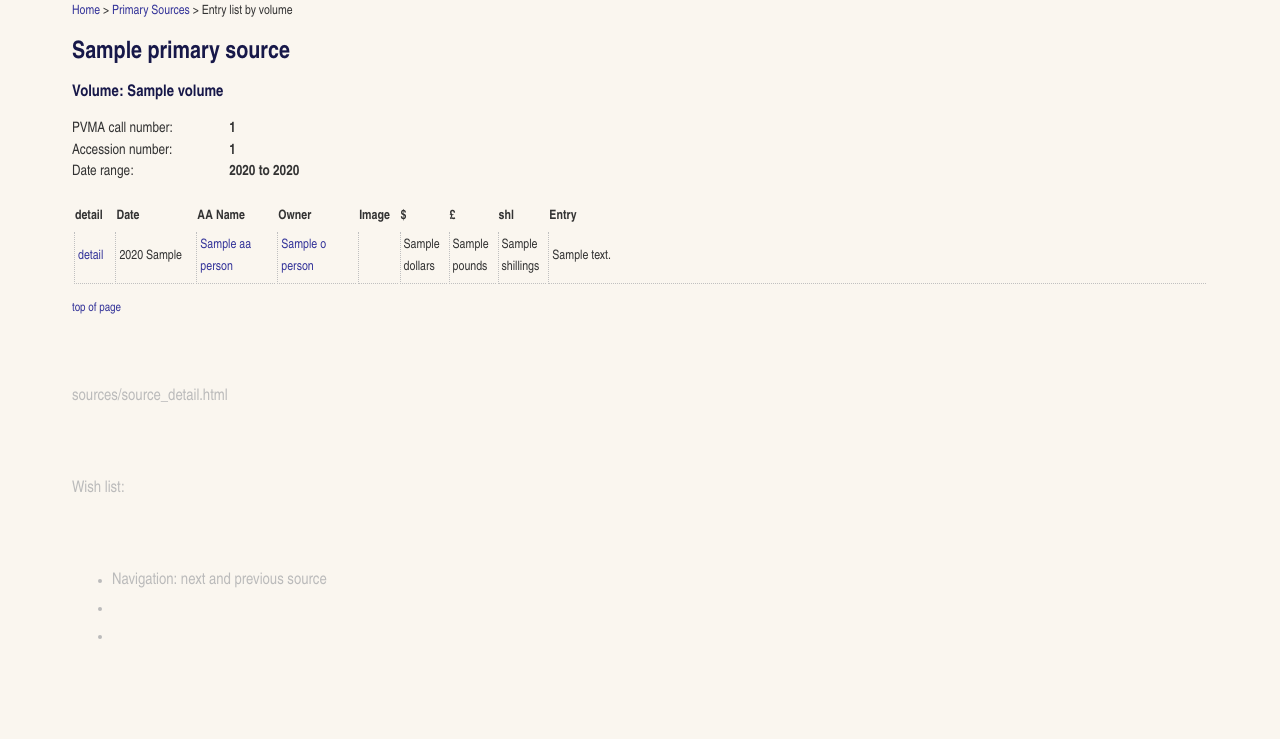
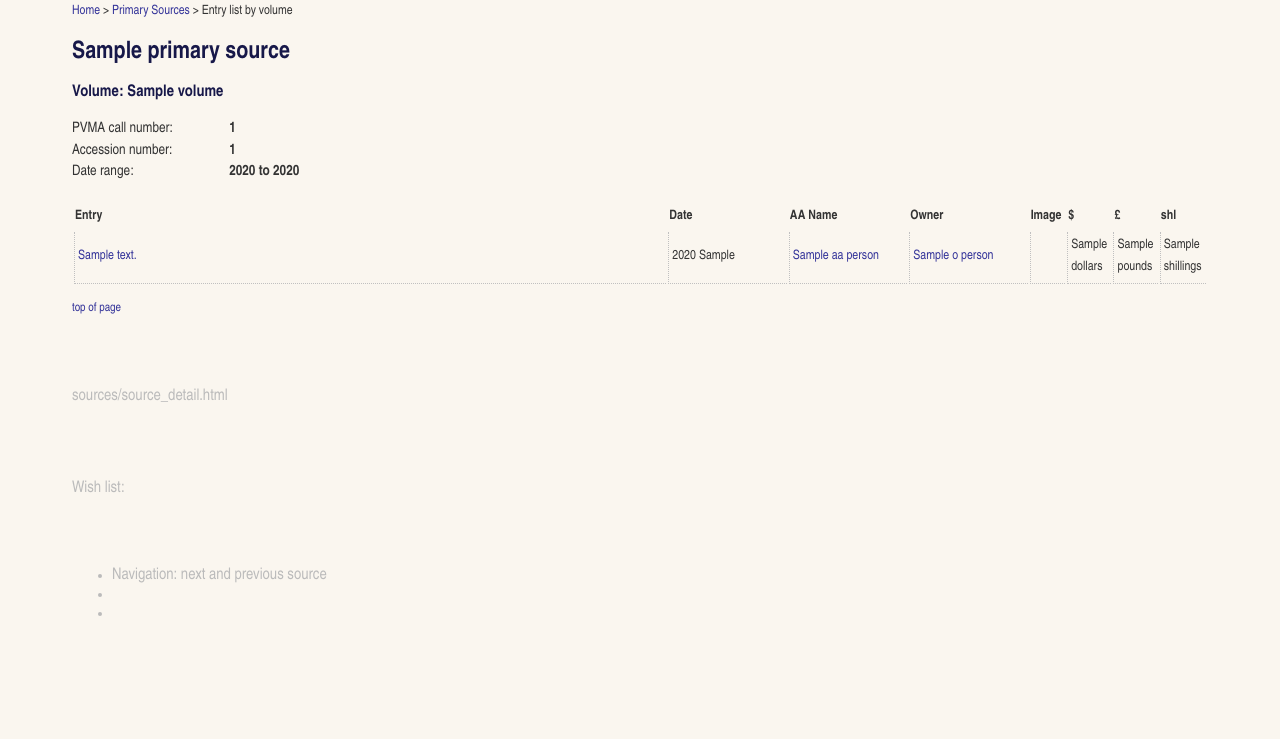
Before and after one commit to DigitalGizmo/aane_project, a Django app: template aane/templates/sources/volume_detail.html in a window 1280 px wide. Shown: the part 128-867 px from the top of the page. After the commit the page ends 744 px from the top, so only its background shows below. Run offline with Django 3.2, Linux system fonts and the light colour scheme; the template is opened without the code that fills it: most values are stand-ins (such as "Sample title", 1, 10 or a date in 2020).

Commit message:
move key items to left as link

```diff
--- a/aane/local_static/common/aane_style.css
+++ b/aane/local_static/common/aane_style.css
@@ -16,7 +16,9 @@ h3	{	font-size: 100%;	}
 ul.horiz li	{float: left; margin-right: 2em;}
 
 /*style for basic text elements*/
-p, li, blockquote {	font-size: 1em; line-height: 1.75em;	}
+p, blockquote {	font-size: 1em; line-height: 1.75em;	}
+li {	font-size: 1em; line-height: 1.2em;	}
+
 table, th, td, dl {	font-size: .9em; line-height: 1.75em;	}
 
 table 	{ width: 100%;	}
@@ -68,3 +70,7 @@ nav ul	{
 	border:2px solid darkred;
 	z-index: 1;
 }
+
+.source-volumes {
+	line-height: 1.2em;
+}
--- a/aane/templates/sources/entry_detail.html
+++ b/aane/templates/sources/entry_detail.html
@@ -75,10 +75,10 @@
 			src="https://img.americancenturies.org/iiif/3/aane|{{ sourceentry.image_name }}.jp2/full/,1200/0/default.jpg"
 			alt="{{ sourceentry.image_name }}"
 		/>
-		<div
+		{% comment %} <div
 			class="box-hilite"
 			style="left:{{ view_percent_left }}%;top:{{ view_percent_top }}%;width:{{ view_percent_width }}%;height:{{ view_percent_height }}%;"
-		></div>
+		></div> {% endcomment %}
 	</div>
 
 {% endblock content %}
--- a/aane/templates/sources/volume_detail.html
+++ b/aane/templates/sources/volume_detail.html
@@ -27,7 +27,8 @@
 	<table>
 		<tr>
 			<!-- <th>Edit</th> -->
-			<th>detail</th>
+			{% comment %} <th>detail</th> {% endcomment %}
+			<th>Entry</th>
 			<th>Date</th>
 			<th>AA Name</th>
 			<th>Owner</th>
@@ -35,18 +36,20 @@
 			<th>$</th>
 			<th>&pound;</th>
 			<th>shl</th>
-			<th>Entry</th>
 		</tr>
 		{% for entry in volume.sourceentry_set.all %}
 		<tr>
 			<!-- <td><a href="{ url 'sources:entry_update' entry.id }">edit</a></td> -->
 			<!-- <td class="sm"><a href="/admin/sources/sourceentry/{{entry.id}}/" target="admin">edit</a></td> -->
-			<td class="sm"><a href="/sources/entry/{{entry.id}}/">detail</a></td>
-			<td class="med">{% firstof entry.low_year "--" %}
-			{% if entry.low_month %} {{ entry.get_low_month_display }}{% endif %}
-			{% if entry.low_day %} {{ entry.low_day }}{% endif %}
+			{% comment %} <td class="sm"><a href="/sources/entry/{{entry.id}}/">detail</a></td> {% endcomment %}
+			<td class="xlrg">
+				<a href="/sources/entry/{{entry.id}}/">{{ entry.entry_text|safe }}</a>
 			</td>
-			<td class="med">
+			<td class="medplus">{% firstof entry.low_year "--" %}
+				{% if entry.low_month %} {{ entry.get_low_month_display }}{% endif %}
+				{% if entry.low_day %} {{ entry.low_day }}{% endif %}
+			</td>
+			<td class="medplus">
 				{% if entry.aa_person %}
 					{% if entry.aa_person.known_status == 1 %}<strong>{% endif %}
 					<a href="/people/aaperson/entries/{{ entry.aa_person.id }}/">{{ entry.aa_person.name }}</a>
@@ -56,7 +59,7 @@
 					<span class="faint">{{ entry.name_note }}</span>
 				{% endif %}
 			</td>
-			<td class="med">
+			<td class="medplus">
 				{% if entry.o_person %}
 					<a href="/people/operson/{{ entry.o_person.id }}/">{{ entry.o_person.name }}</a></td>
 				{% else %}
@@ -76,7 +79,6 @@
 			<td class="xsm">
 				{% if entry.shillings %} {{ entry.shillings }}{% endif %}
 			</td>
-      <td class="xlrg">{{ entry.entry_text|safe }}</td>
 		</tr>
 		{% endfor %}
 	</table>
```
Also changed, not shown: aane/templates/people/aaperson_list.html (+14 -13 lines), aane/templates/people/operson_list.html (+5 -10 lines), aane/templates/sources/index.html (+24 -13 lines), aane/templates/sources/source_detail.html (+6 -4 lines).
